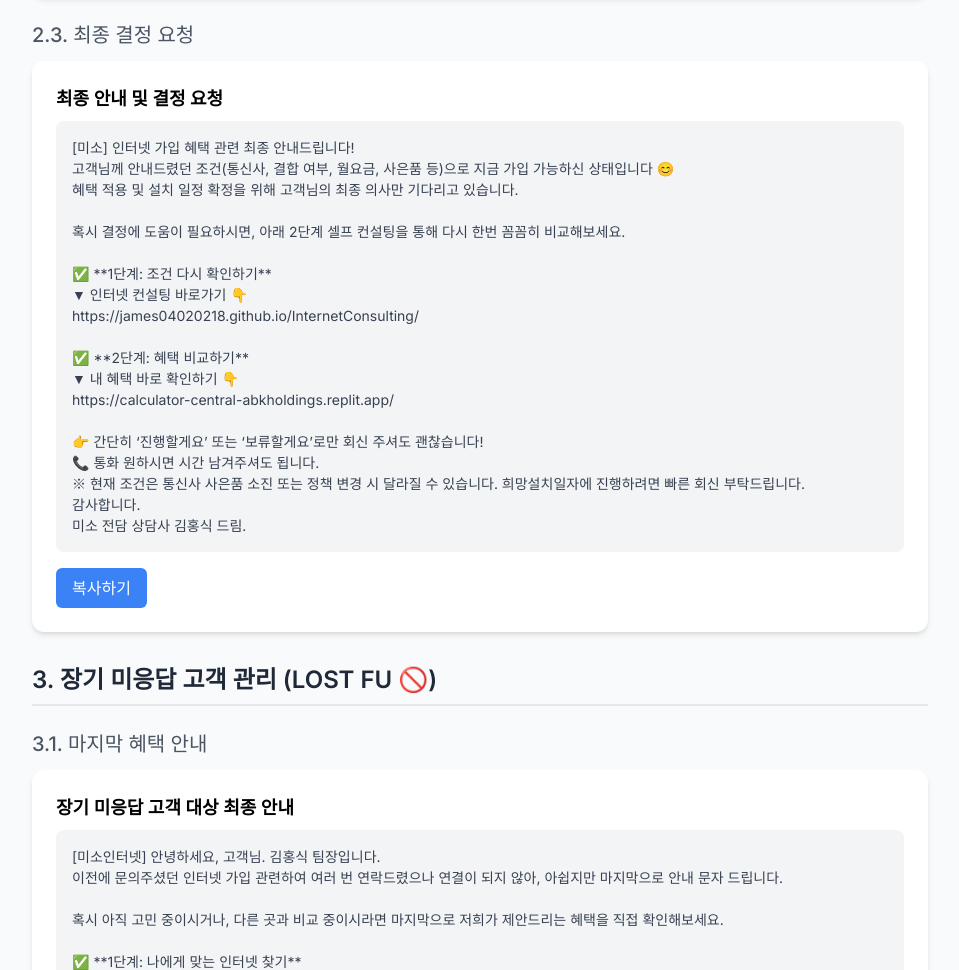
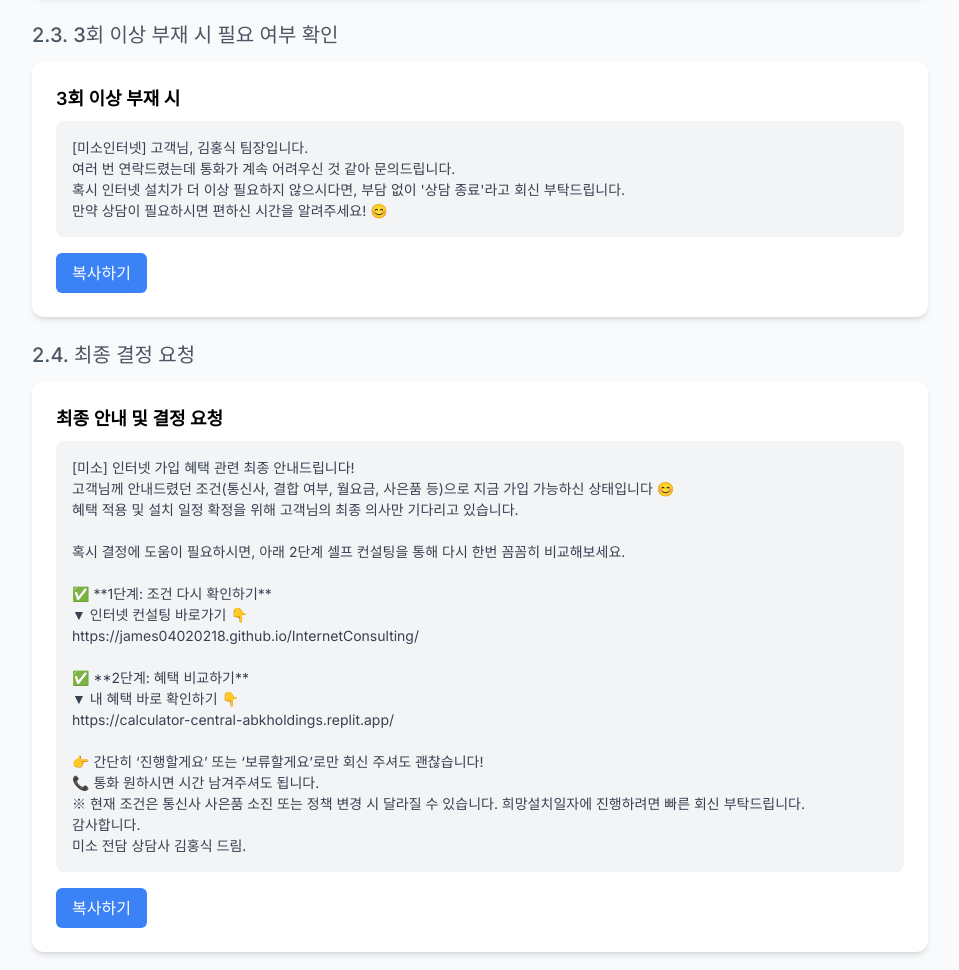
Before and after one commit to james04020218/smile-template, a plain HTML site: page index.html in a window 1280 px wide. Shown: the part 3333-4303 px from the top of the page, without its empty margins (160-1119 px from the left). Drawn offline with nearby package versions, Linux system fonts and the light colour scheme.

Commit message:
Update index.html

```diff
--- a/index.html
+++ b/index.html
@@ -164,10 +164,22 @@ https://calculator-central-abkholdings.replit.app/
                 </div>
 
                 <div>
-                    <h3 class="text-xl font-medium subsection-title">2.3. 최종 결정 요청</h3>
+                    <h3 class="text-xl font-medium subsection-title">2.3. 3회 이상 부재 시 필요 여부 확인</h3>
+                    <div class="template-card">
+                        <h4 class="text-lg font-semibold mb-2">3회 이상 부재 시</h4>
+                        <div id="template2-3-1" class="template-text">[미소인터넷] 고객님, 김홍식 팀장입니다.
+여러 번 연락드렸는데 통화가 계속 어려우신 것 같아 문의드립니다.
+혹시 인터넷 설치가 더 이상 필요하지 않으시다면, 부담 없이 '상담 종료'라고 회신 부탁드립니다.
+만약 상담이 필요하시면 편하신 시간을 알려주세요! 😊</div>
+                        <button class="copy-button" data-target="template2-3-1">복사하기</button>
+                    </div>
+                </div>
+
+                <div>
+                    <h3 class="text-xl font-medium subsection-title">2.4. 최종 결정 요청</h3>
                     <div class="template-card">
                         <h4 class="text-lg font-semibold mb-2">최종 안내 및 결정 요청</h4>
-                        <div id="template2-3-1" class="template-text">[미소] 인터넷 가입 혜택 관련 최종 안내드립니다!
+                        <div id="template2-4-1" class="template-text">[미소] 인터넷 가입 혜택 관련 최종 안내드립니다!
 고객님께 안내드렸던 조건(통신사, 결합 여부, 월요금, 사은품 등)으로 지금 가입 가능하신 상태입니다 😊
 혜택 적용 및 설치 일정 확정을 위해 고객님의 최종 의사만 기다리고 있습니다.
 
@@ -186,7 +198,7 @@ https://calculator-central-abkholdings.replit.app/
 ※ 현재 조건은 통신사 사은품 소진 또는 정책 변경 시 달라질 수 있습니다. 희망설치일자에 진행하려면 빠른 회신 부탁드립니다.
 감사합니다.
 미소 전담 상담사 김홍식 드림.</div>
-                        <button class="copy-button" data-target="template2-3-1">복사하기</button>
+                        <button class="copy-button" data-target="template2-4-1">복사하기</button>
                     </div>
                 </div>
             </section>
```
